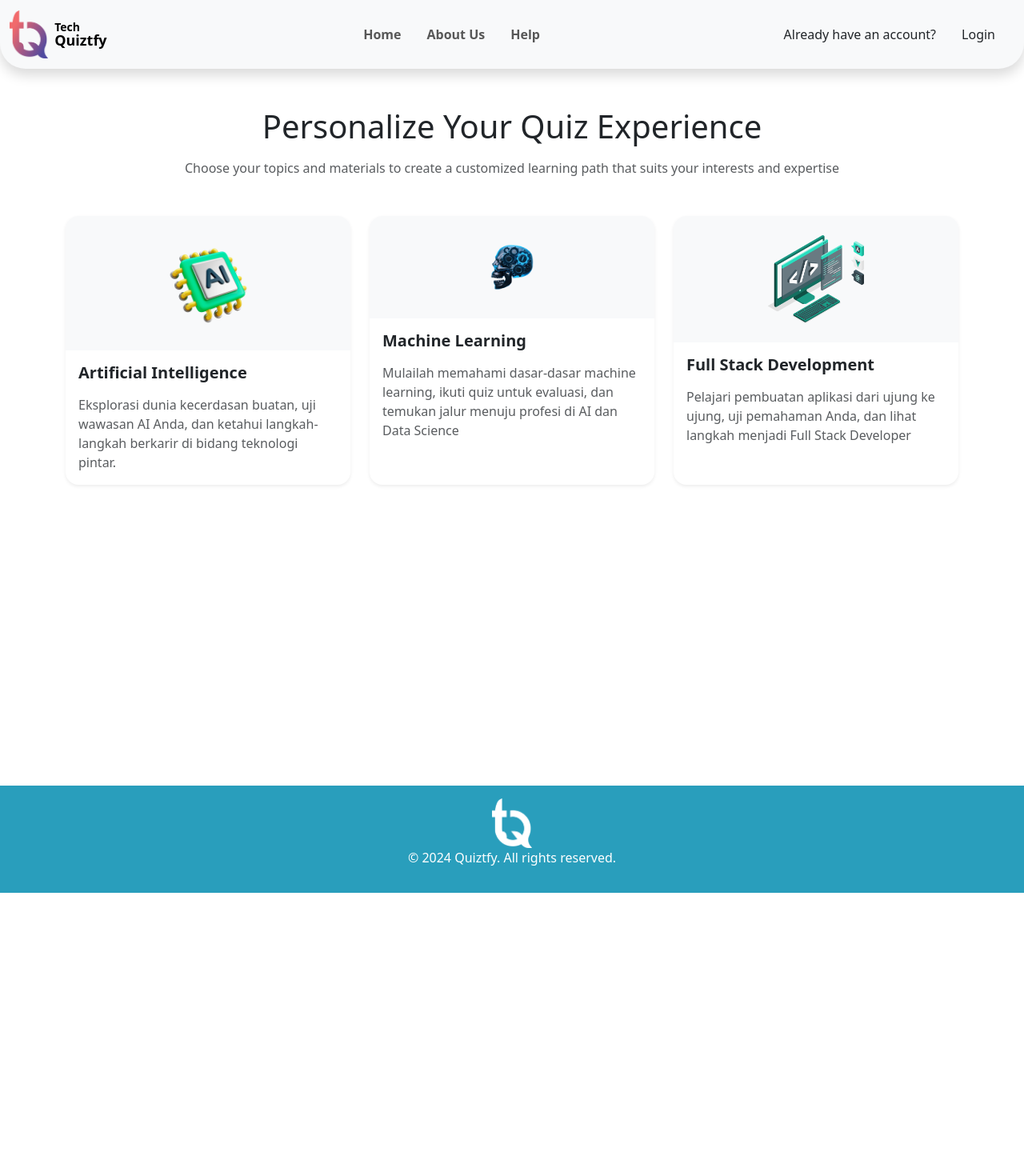
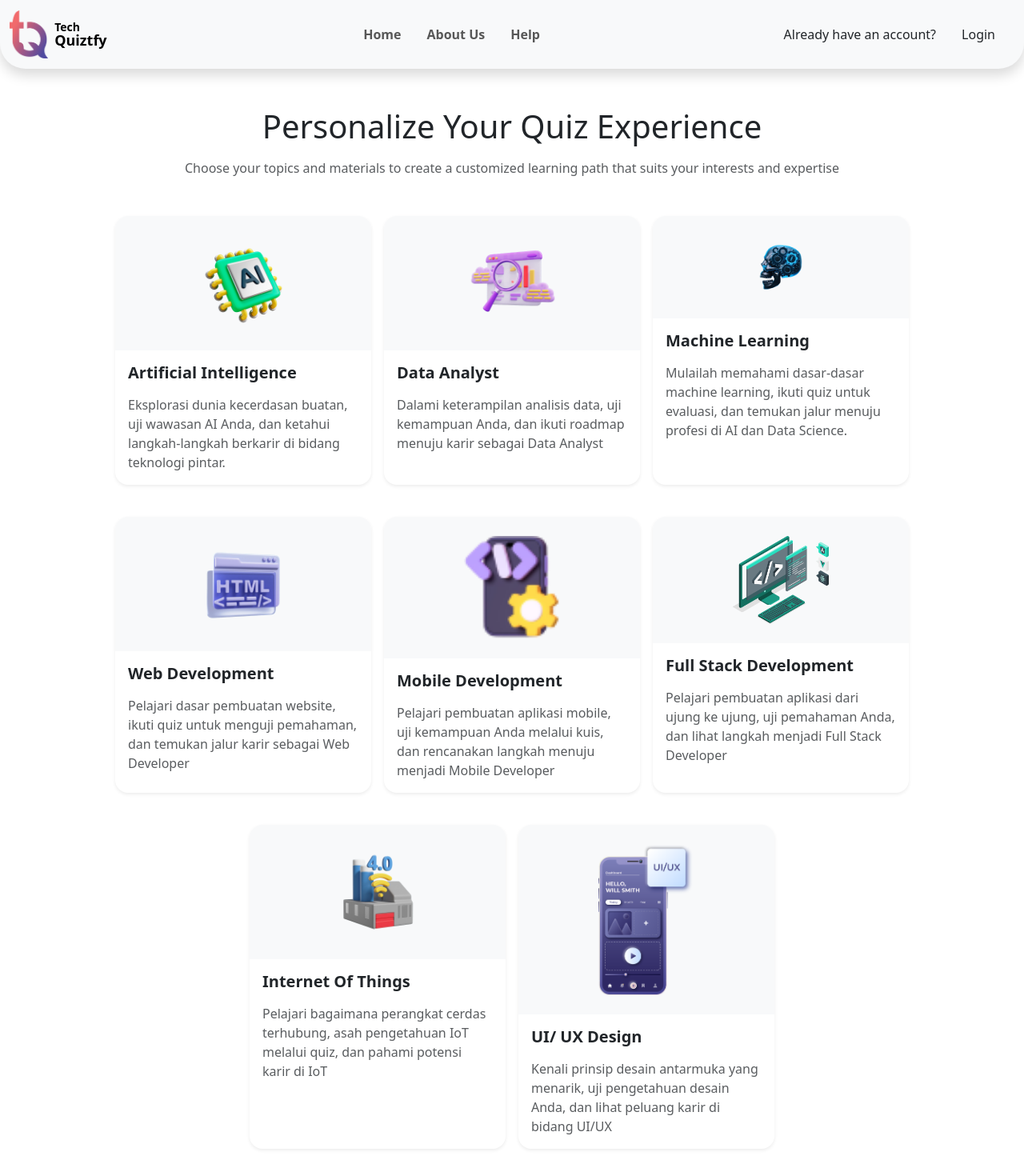
Before and after one commit to azmihalaf/Quiztfy, a React (Vite) app: page / in a window 1280 px wide. Shown: the top 1470 px of the page at 80% size. Before the commit the page ends 1116 px from the top, so only its background shows below. Built offline with nearby package versions, Linux system fonts and the light colour scheme.

Commit message:
FIX CARD HOME

```diff
--- a/src/components/contents/HomeContent.jsx
+++ b/src/components/contents/HomeContent.jsx
@@ -1,7 +1,7 @@
 import { Link } from "react-router-dom";
 export default function Content() {
   return (
-    <div className="container mt-2 mt-md-5 min-vh-100">
+    <div className=" mt-2 mt-md-5 min-vh-100">
       {/* Header Section */}
       <div className="text-center mb-5">
         <h1 className="mb-3">Personalize Your Quiz Experience</h1>
@@ -12,10 +12,10 @@ export default function Content() {
       </div>
 
       {/* Cards Container */}
-      <div className="row g-4 ">
+      <div className="d-flex flex-wrap justify-content-center gap-3">
         {/* Single Card */}
-        <div className="col-12 col-md-6 col-lg-4">
-          <div className="card h-100 rounded-4 border-0 shadow-sm ">
+        <div className="col-12 col-md-6 col-lg-3 mb-4">
+          <div className="card h-100 rounded-4 border-0 shadow-sm">
             <div className="text-center bg-light p-4 rounded-top-4">
               <img
                 src="assets/category/IKON AI.png"
@@ -25,7 +25,7 @@ export default function Content() {
               />
             </div>
             <div className="card-body">
-              <h5 className="card-title fw-semibold mb-3  ">
+              <h5 className="card-title fw-semibold mb-3">
                 <Link to="/" className="text-decoration-none text-dark">
                   Artificial Intelligence
                 </Link>
@@ -38,20 +38,44 @@ export default function Content() {
           </div>
         </div>
 
-        {/* Card 2 (contoh) */}
-        <div className="col-12 col-md-6 col-lg-4">
+        {/* Card 2 */}
+        <div className="col-12 col-md-6 col-lg-3 mb-4">
+          <div className="card h-100 rounded-4 border-0 shadow-sm">
+            <div className="text-center bg-light p-4 rounded-top-4">
+              <img
+                src="assets/category/IKON DA.png"
+                className="card-img-top"
+                alt=" Data Analyst Icon"
+                style={{ maxWidth: "120px" }}
+              />
+            </div>
+            <div className="card-body">
+              <h5 className="card-title fw-semibold mb-3">
+                <Link to="/" className="text-decoration-none text-dark">
+                  Data Analyst
+                </Link>
+              </h5>
+              <p className="card-text text-muted">
+                Dalami keterampilan analisis data, uji kemampuan Anda, dan ikuti
+                roadmap menuju karir sebagai Data Analyst
+              </p>
+            </div>
+          </div>
+        </div>
+
+        {/* Card 3 */}
+        <div className="col-12 col-md-6 col-lg-3 mb-4">
           <div className="card h-100 rounded-4 border-0 shadow-sm">
             <div className="text-center bg-light p-4 rounded-top-4">
               <img
                 src="assets/category/IKON ML.png"
                 className="card-img-top"
-                alt="Mobile Development"
+                alt="Machine Learning Icon"
                 style={{ maxWidth: "120px" }}
               />
             </div>
             <div className="card-body">
               <h5 className="card-title fw-semibold mb-3">
-                {" "}
                 <Link to="/" className="text-decoration-none text-dark">
                   Machine Learning
                 </Link>
@@ -59,20 +83,70 @@ export default function Content() {
               <p className="card-text text-muted">
                 Mulailah memahami dasar-dasar machine learning, ikuti quiz untuk
                 evaluasi, dan temukan jalur menuju profesi di AI dan Data
-                Science
+                Science.
               </p>
             </div>
           </div>
         </div>
 
-        {/* Card 3 (contoh) */}
-        <div className="col-12 col-md-6 col-lg-4">
+        {/* Card 4 */}
+        <div className="col-12 col-md-6 col-lg-3 mb-4">
+          <div className="card h-100 rounded-4 border-0 shadow-sm">
+            <div className="text-center bg-light p-4 rounded-top-4">
+              <img
+                src="assets/category/IKON WEBDEV.png"
+                className="card-img-top"
+                alt=" Web Development Icon"
+                style={{ maxWidth: "120px" }}
+              />
+            </div>
+            <div className="card-body">
+              <h5 className="card-title fw-semibold mb-3">
+                <Link to="/" className="text-decoration-none text-dark">
+                  Web Development
+                </Link>
+              </h5>
+              <p className="card-text text-muted">
+                Pelajari dasar pembuatan website, ikuti quiz untuk menguji
+                pemahaman, dan temukan jalur karir sebagai Web Developer
+              </p>
+            </div>
+          </div>
+        </div>
+
+        {/* Card 5 */}
+        <div className="col-12 col-md-6 col-lg-3 mb-4">
+          <div className="card h-100 rounded-4 border-0 shadow-sm">
+            <div className="text-center bg-light p-4 rounded-top-4">
+              <img
+                src="assets/category/MOBDEV.png"
+                className="card-img-top"
+                alt="Mobile Development Icon"
+                style={{ maxWidth: "120px" }}
+              />
+            </div>
+            <div className="card-body">
+              <h5 className="card-title fw-semibold mb-3">
+                <Link to="/" className="text-decoration-none text-dark">
+                  Mobile Development
+                </Link>
+              </h5>
+              <p className="card-text text-muted">
+                Pelajari pembuatan aplikasi mobile, uji kemampuan Anda melalui
+                kuis, dan rencanakan langkah menuju menjadi Mobile Developer
+              </p>
+            </div>
+          </div>
+        </div>
+
+        {/* Card 6 */}
+        <div className="col-12 col-md-6 col-lg-3 mb-4">
           <div className="card h-100 rounded-4 border-0 shadow-sm">
             <div className="text-center bg-light p-4 rounded-top-4">
               <img
                 src="assets/category/IKON FS.png"
                 className="card-img-top"
-                alt="Artificial Intelligence Icon"
+                alt="Full Stack Development Icon"
                 style={{ maxWidth: "120px" }}
               />
             </div>
@@ -89,6 +163,57 @@ export default function Content() {
             </div>
           </div>
         </div>
+
+        {/* Card 7 */}
+        <div className="col-12 col-md-6 col-lg-3 mb-4">
+          <div className="card h-100 rounded-4 border-0 shadow-sm">
+            <div className="text-center bg-light p-4 rounded-top-4">
+              <img
+                src="assets/category/IKON IOT.png"
+                className="card-img-top"
+                alt="Internet Of Things Icon"
+                style={{ maxWidth: "120px" }}
+              />
+            </div>
+            <div className="card-body">
+              <h5 className="card-title fw-semibold mb-3">
+                <Link to="/" className="text-decoration-none text-dark">
+                  Internet Of Things
+                </Link>
+              </h5>
+              <p className="card-text text-muted">
+                Pelajari bagaimana perangkat cerdas terhubung, asah pengetahuan
+                IoT melalui quiz, dan pahami potensi karir di IoT
+              </p>
+            </div>
+          </div>
+        </div>
+        {/* Card 2 */}
+        <div className="col-12 col-md-6 col-lg-3 mb-4">
+          <div className="card h-100 rounded-4 border-0 shadow-sm">
+            <div className="text-center bg-light p-4 rounded-top-4">
+              <img
+                src="assets/category/IKON UI UX.png"
+                className="card-img-top"
+                alt="UI/ UX Design Icon"
+                style={{ maxWidth: "120px" }}
+              />
+            </div>
+            <div className="card-body">
+              <h5 className="card-title fw-semibold mb-3">
+                <Link to="/" className="text-decoration-none text-dark">
+                  UI/ UX Design
+                </Link>
+              </h5>
+              <p className="card-text text-muted">
+                Kenali prinsip desain antarmuka yang menarik, uji pengetahuan
+                desain Anda, dan lihat peluang karir di bidang UI/UX
+              </p>
+            </div>
+          </div>
+        </div>
+
+        {/* Tambahkan lebih banyak card sesuai kebutuhan */}
       </div>
     </div>
   );
```
Also changed, not shown: public/assets/category/MOBDEV.png (added), public/assets/category/MobDev.jpeg (deleted).
